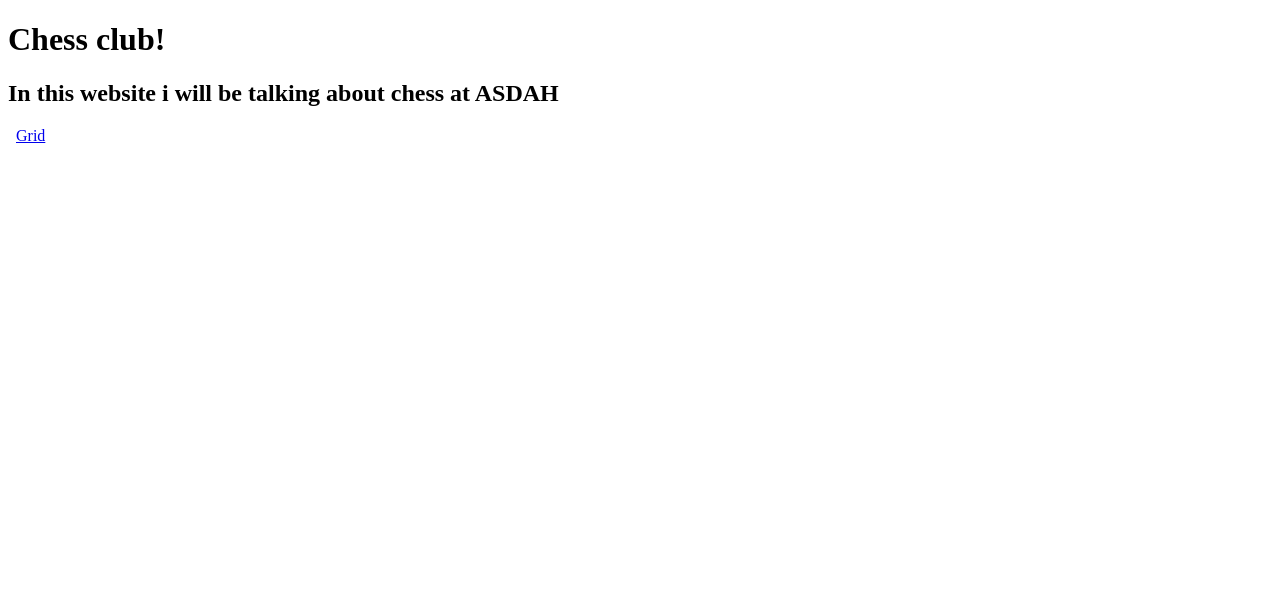
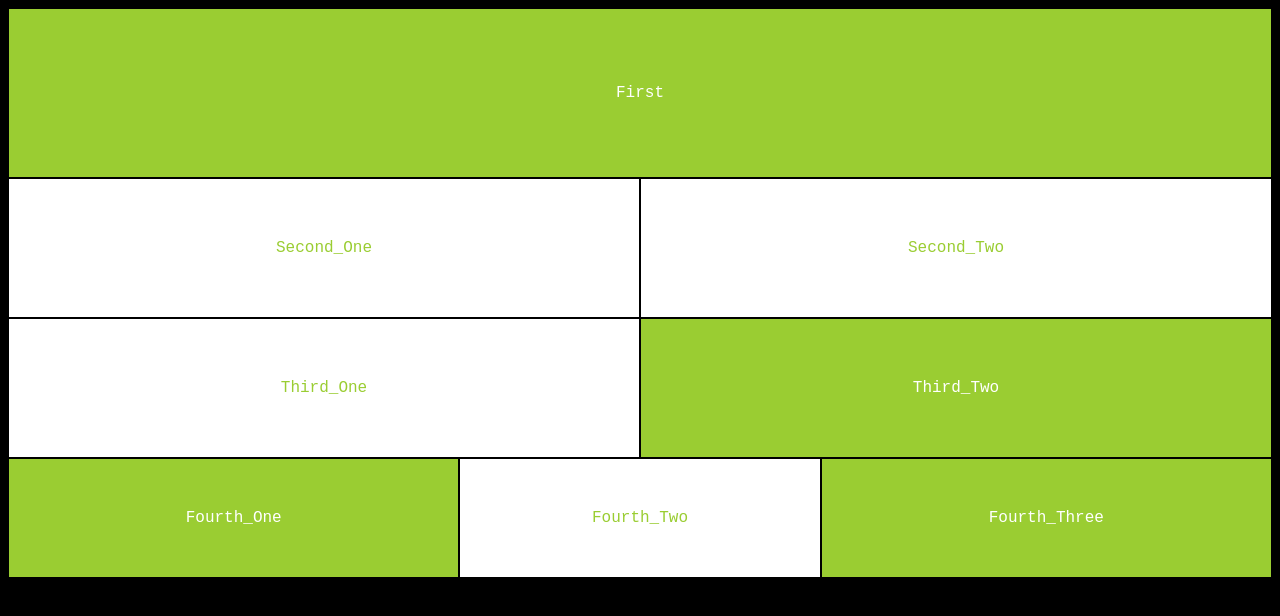
Before and after one commit to ASDAH-Digtal/website-JW1XCrubZ, a plain HTML site: page Index.html in a window 1280 px wide. Drawn offline with Linux system fonts and the light colour scheme.

Commit message:
added grid

```diff
--- a/Index.html
+++ b/Index.html
@@ -4,13 +4,19 @@
     <meta charset="UTF-8">
     <meta http-equiv="X-UA-Compatible" content="IE=edge">
     <meta name="viewport" content="width=device-width, initial-scale=1.0">
-    <title>Chess club</title>
+     <title>Chess club!</title>
+    <link rel="stylesheet" href="Style.css">
 </head>
 <body>
-    <h1>Chess club!</h1>
-    <h2>In this website i will be talking about chess at ASDAH</h2>
-    <img src="" alt="">
-    <img src="" alt="">
-    <a href="grid.html">Grid</a>
+    <div class="container">
+        <div class="first">First</div>
+        <div class="second_one">Second_One</div>
+        <div class="second_two">Second_Two</div>
+        <div class="third_one">Third_One</div>
+        <div class="third_two">Third_Two</div>
+        <div class="fourth_one">Fourth_One</div>
+        <div class="fourth_two">Fourth_Two</div>
+        <div class="fourth_three">Fourth_Three</div>
+    </div>
 </body>
 </html>
--- a/Style.css
+++ b/Style.css
@@ -1,6 +1,90 @@
 body {
-    background: linear-gradient(black, white);
-    color: greenyellow;
+    background-color:black;
+    color: rgb(165, 255, 30);
     text-align: center;
     font-family: 'Courier New', Courier, monospace;
 }
+
+.container {
+    display: grid;
+    grid-template-rows: auto;
+    grid-template-columns: 4fr 1fr 2fr 2fr 1fr 4fr;
+    grid-template-areas:
+        "first first first first first first"
+        "second_one second_one second_one second_two second_two second_two"
+        "third_one third_one third_one third_two third_two third_two"
+        "fourth_one fourth_one fourth_two fourth_two fourth_three fourth_three";
+
+}
+
+.first {
+    grid-area: first;
+    border: 1px solid #000000;
+    background-color: yellowgreen;
+    padding: 75px;
+    color: white;
+}
+
+.second_one {
+    grid-area: second_one;
+    border: 1px solid #000000;
+    background-color: white;
+    padding: 60px;
+    color: yellowgreen;
+}
+
+.second_two {
+    grid-area: second_two;
+    border: 1px solid #000000;
+    background-color: white;
+    padding: 60px;
+    color: yellowgreen;
+}
+
+.third_one {
+    grid-area: third_one;
+    border: 1px solid #000000;
+    background-color: white;
+    padding: 60px;
+    color: yellowgreen;
+}
+
+.third_two {
+    grid-area: third_two;
+    border: 1px solid #000000;
+    background-color: yellowgreen;
+    padding: 60px;
+    color: white;
+}
+
+.third_three {
+    grid-area: third_three;
+    border: 1px solid #000000;
+    background-color: white;
+    padding: 50px;
+    color: yellowgreen;
+}
+
+.fourth_one {
+    grid-area: fourth_one;
+    border: 1px solid #000000;
+    background-color: yellowgreen;
+    padding: 50px;
+    color: white;
+}
+
+.fourth_two {
+    grid-area: fourth_two;
+    border: 1px solid #000000;
+    background-color: white;
+    padding: 50px;
+    color: yellowgreen;
+}
+
+.fourth_three {
+    grid-area: fourth_three;
+    border: 1px solid #000000;
+    background-color: yellowgreen;
+    padding: 50px;
+    color: white;
+}
```
